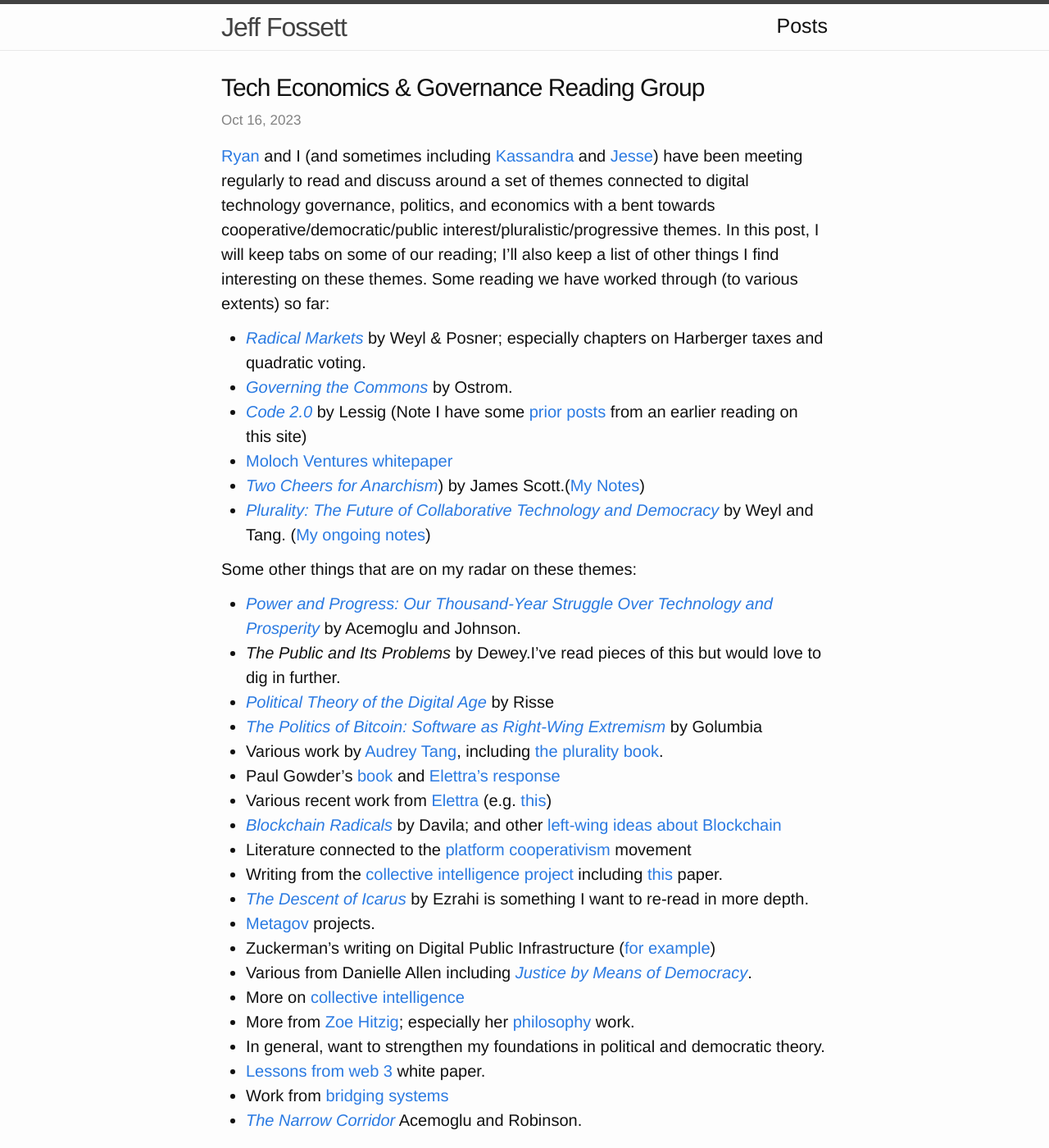
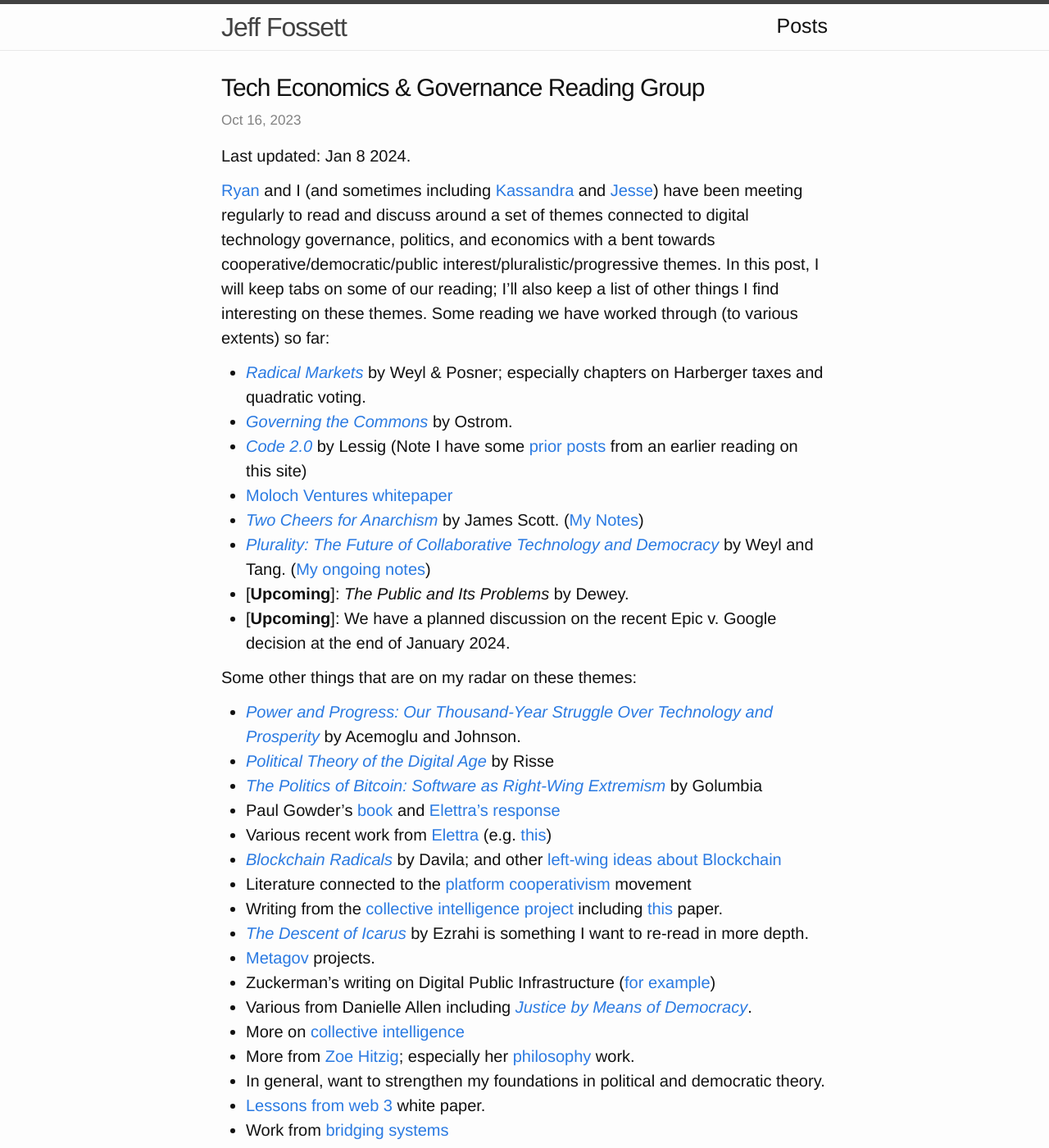
Before and after one commit to Fossj117/fossj117.github.io, a Jekyll site: the page built from _posts/2023-10-16-tech-economics-goverance-reading.md, in a window 1280 px wide and 1400 px high. Shown: the whole window at 82% size. Built offline with Jekyll 4.4.1, drawn with Linux system fonts in a browser that asks for light colours; a script that is not in the unit is left out.

Commit message:
update tech economics reading group page

```diff
--- a/_posts/2023-10-16-tech-economics-goverance-reading.md
+++ b/_posts/2023-10-16-tech-economics-goverance-reading.md
@@ -8,22 +8,24 @@
 tag: ["sts", "econ"]
 ---
 
+Last updated: Jan 8 2024.
+
 [Ryan](https://ryansepassi.com/) and I (and sometimes including [Kassandra](https://twitter.com/kassandraETH?ref_src=twsrc%5Egoogle%7Ctwcamp%5Eserp%7Ctwgr%5Eauthor) and [Jesse](https://jessecallahanbryant.com/)) have been meeting regularly to read and discuss around a set of themes connected to digital technology governance, politics, and economics with a bent towards cooperative/democratic/public interest/pluralistic/progressive themes. In this post, I will keep tabs on some of our reading; I'll also keep a list of other things I find interesting on these themes. Some reading we have worked through (to various extents) so far:
 
 - [_Radical Markets_](https://press.princeton.edu/books/hardcover/9780691177502/radical-markets) by Weyl & Posner; especially chapters on Harberger taxes and quadratic voting.
 - [_Governing the Commons_](https://www.cambridge.org/core/books/governing-the-commons/A8BB63BC4A1433A50A3FB92EDBBB97D5) by Ostrom.
 - [_Code 2.0_](https://en.wikipedia.org/wiki/Code:_Version_2.0) by Lessig (Note I have some [prior](https://jeffreyfossett.com/2021/04/12/lessig-code-resonances.html) [posts](https://jeffreyfossett.com/2021/04/14/more-lessig-code-reflections.html) from an earlier reading on this site)
 - [Moloch Ventures whitepaper](https://github.com/MolochVentures/Whitepaper/blob/master/Whitepaper.pdf)
-- [_Two Cheers for Anarchism_](https://press.princeton.edu/books/paperback/9780691161037/two-cheers-for-anarchism)) by James Scott.([My Notes](https://jeffreyfossett.com/2023/12/20/notes-on-scott.html))
+- [_Two Cheers for Anarchism_](https://press.princeton.edu/books/paperback/9780691161037/two-cheers-for-anarchism) by James Scott. ([My Notes](https://jeffreyfossett.com/2023/12/20/notes-on-scott.html))
 - [_Plurality: The Future of Collaborative Technology and Democracy_](https://github.com/pluralitybook/plurality) by Weyl and Tang. ([My ongoing notes](https://jeffreyfossett.com/2023/12/27/notes-on-plurality-book.html))
+- \[**Upcoming**\]: _The Public and Its Problems_ by Dewey.
+- \[**Upcoming**\]: We have a planned discussion on the recent Epic v. Google decision at the end of January 2024.
 
 Some other things that are on my radar on these themes:
 
 - [_Power and Progress: Our Thousand-Year Struggle Over Technology and Prosperity_](https://www.amazon.com/Power-Progress-Thousand-Year-Technology-Prosperity/dp/1541702530) by Acemoglu and Johnson.
-- _The Public and Its Problems_ by Dewey.I've read pieces of this but would love to dig in further.
 - [_Political Theory of the Digital Age_](https://www.cambridge.org/core/books/political-theory-of-the-digital-age/9BD53911483266AC3FCDF8EECEE95D9E) by Risse
 - [_The Politics of Bitcoin: Software as Right-Wing Extremism_](https://www.amazon.com/Politics-Bitcoin-Right-Wing-Extremism-Forerunners/dp/1517901804) by Golumbia
-- Various work by [Audrey Tang](https://en.wikipedia.org/wiki/Audrey_Tang), including [the plurality book](https://github.com/pluralitybook/plurality).
 - Paul Gowder's [book](https://networked-leviathan.com/) and [Elettra's response](https://lpeproject.org/blog/how-not-to-regulate-digital-platforms/?utm_source=mailpoet&utm_medium=email&utm_campaign=lpe-blog-update)
 - Various recent work from [Elettra](https://www.elettrabietti.com/publications) (e.g. [this](https://papers.ssrn.com/sol3/papers.cfm?abstract_id=4275143))
 - [_Blockchain Radicals_](https://www.amazon.com/Blockchain-Radicals-Building-Beyond-Capitalism/dp/1914420853) by Davila; and other [left-wing ideas about Blockchain](https://theblockchainsocialist.com/)
```
